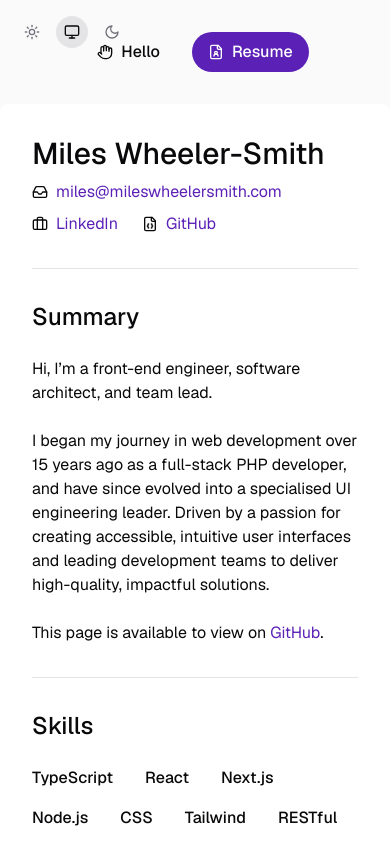
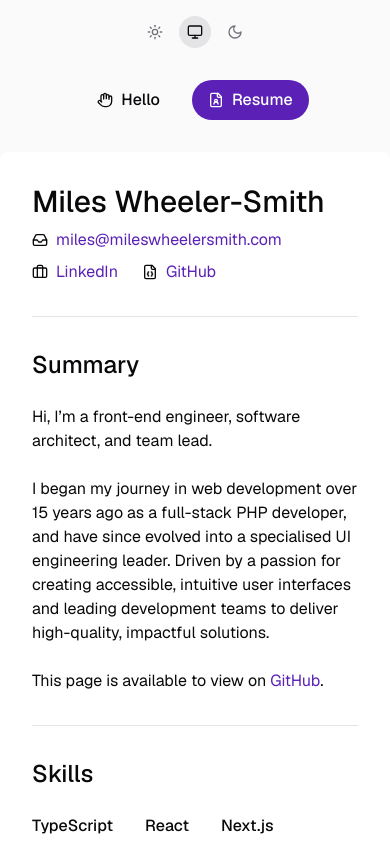
Before and after one commit to mwheelersmith/site, a Next.js app: page /resume in a window 390 px wide. Shown: the top 844 px of the page. Built offline with nearby package versions, Linux system fonts and the light colour scheme.

Commit message:
Fix theme switcher on mobile

```diff
--- a/components/theme-switcher.tsx
+++ b/components/theme-switcher.tsx
@@ -20,7 +20,7 @@ const ThemeSwitcher = () => {
   }
 
   return (
-    <div className="fixed left-4 top-4 flex gap-2">
+    <div className="mt-4 flex justify-center gap-2 md:fixed md:left-4 md:top-4 md:mt-0">
       <button
         onClick={() => setTheme("light")}
         className={cn(
```
